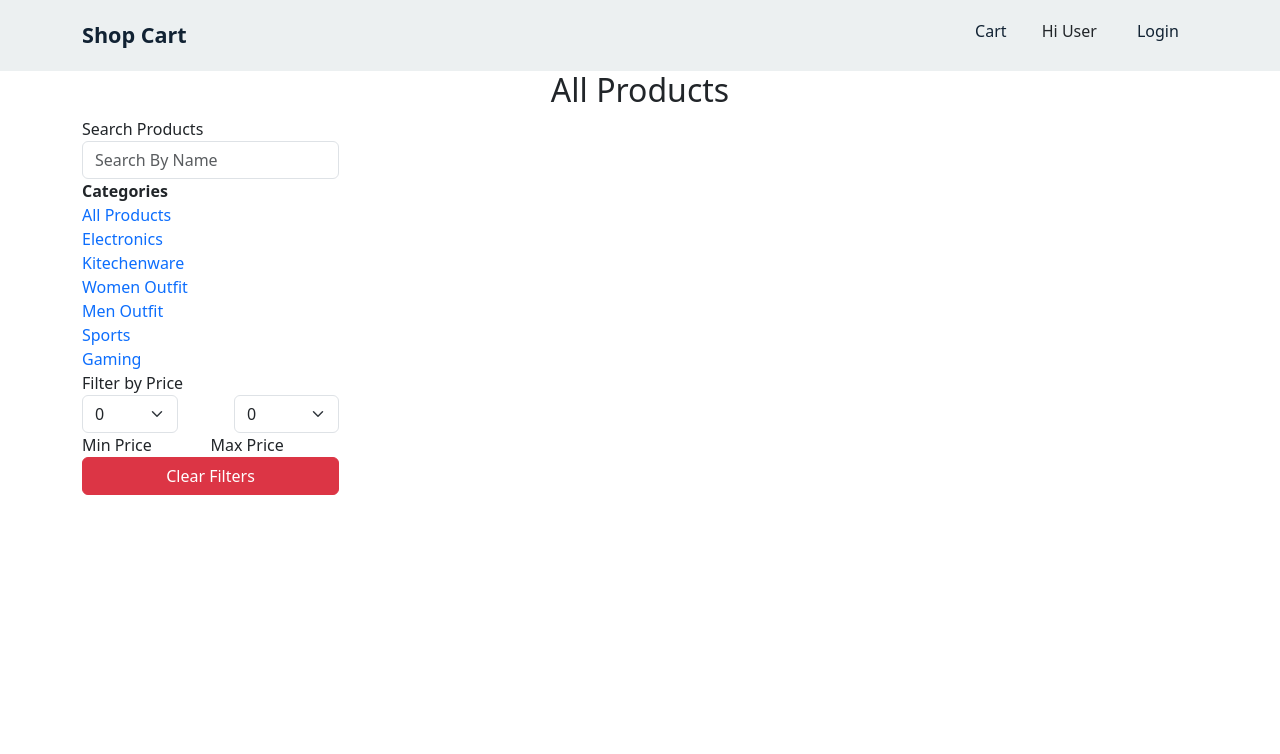
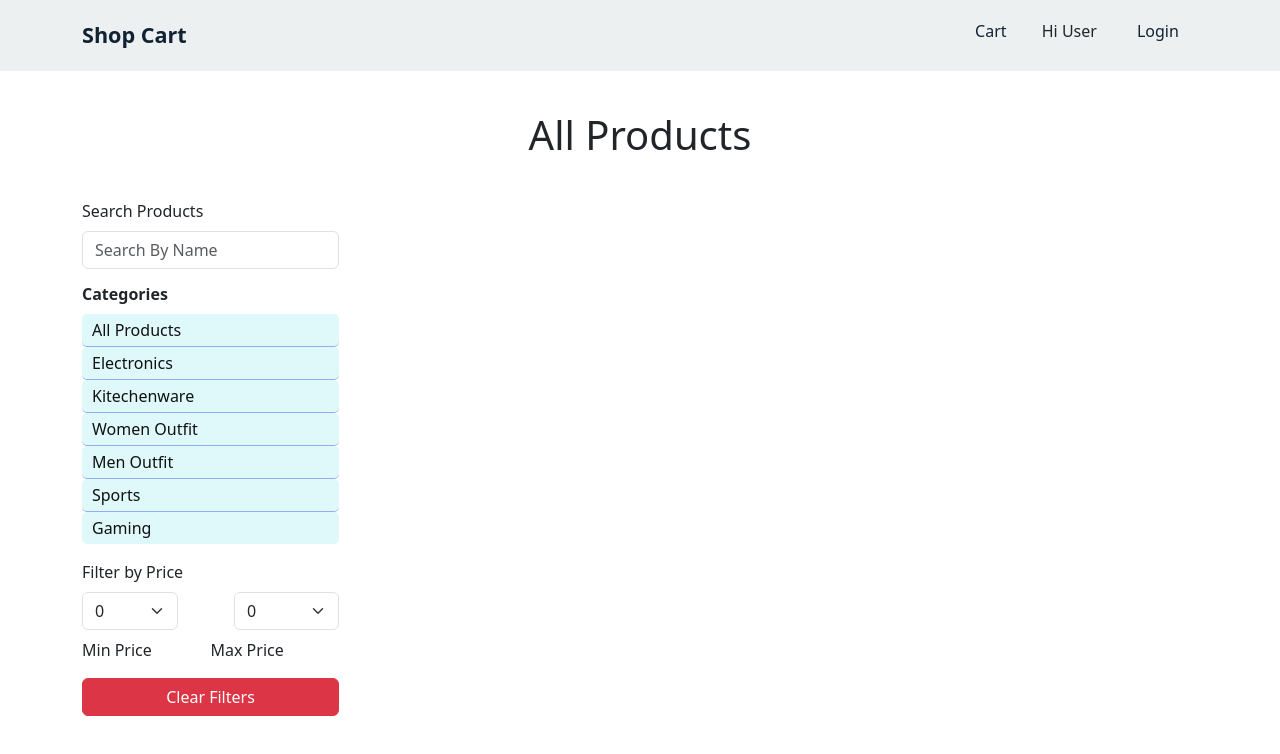
Before and after one commit to av025/E-Commerce-Project-html-css, a plain HTML site: page pages/productList.html in a window 1280 px wide. Drawn offline with nearby package versions, Linux system fonts and the light colour scheme.

Commit message:
Finalising the ui for filters

```diff
--- a/css/common.css
+++ b/css/common.css
@@ -3,7 +3,10 @@
     --pale-blue: #2c3e50;
     --mid-gray: #999;
     --jean-blue: #3b5875;
-    --lighter-blue: #3273a8;
+    --lighter-blue: #95acf0;
+    --light-blue: #3273a8;
+    --sky-blue: #dff9fb;
+    --darker-sky-blue : #c7ecee
 
 }
 
--- a/css/home.css
+++ b/css/home.css
@@ -31,7 +31,7 @@
 }
 
 .category-item:hover {
-  background-color: var(--lighter-blue);
+  background-color: var(--light-blue);
   box-shadow: 0px 0px;
   transition: box-shadow 0.2s linear 0s;
 
--- a/css/productList.css
+++ b/css/productList.css
@@ -1,3 +1,52 @@
 #price-filter-label-min {
     flex-basis: 50%;
 }
+
+.product-list-title {
+    font-size: 2.5rem;
+    margin: 40px 0;
+    font-weight: normal;
+}
+
+.product-list-sidebar {
+    margin-right: 100px;
+}
+
+.product-list-sidebar a {
+    padding: 4px 10px;
+    color: #111;
+    border-bottom: 1px solid var(--lighter-blue);
+    background-color: var(--sky-blue);
+    border-radius: 5px;
+}
+
+.product-list-sidebar a:last-child {
+    border-bottom: none;
+}
+
+
+.product-list-sidebar a:hover {
+    background-color: var(--darker-sky-blue);
+    font-weight: bold;
+}
+
+#categoryList {
+    margin-bottom: 1rem;
+}
+
+
+.sidebar-title {
+    margin-bottom: 0.5rem;
+}
+
+.sidebar-search {
+    margin-bottom: .8rem;
+}
+
+.clear-filter {
+    margin-top: 1rem;
+}
+
+.price-filter .price-filter-select > div {
+    margin-bottom: 0.5rem;
+}
```
